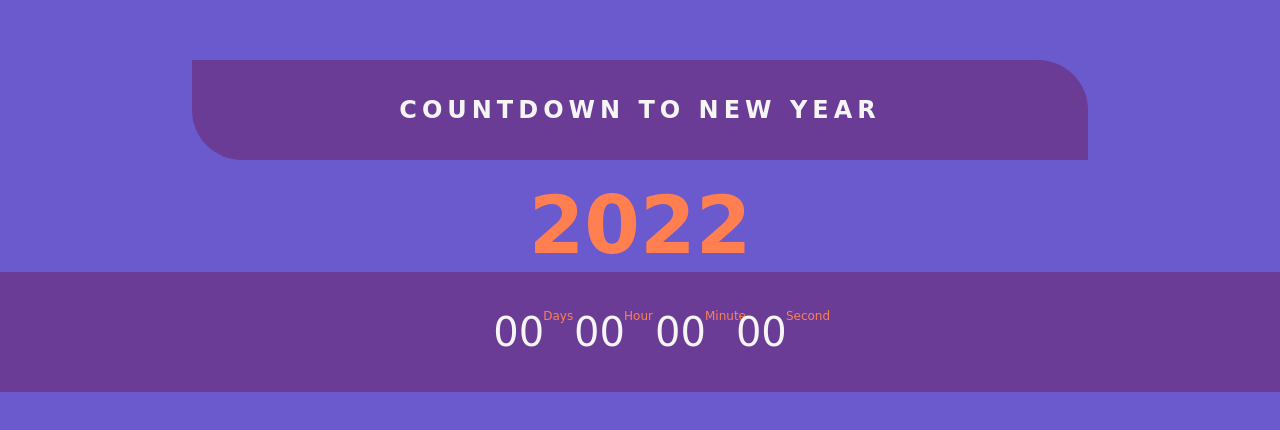
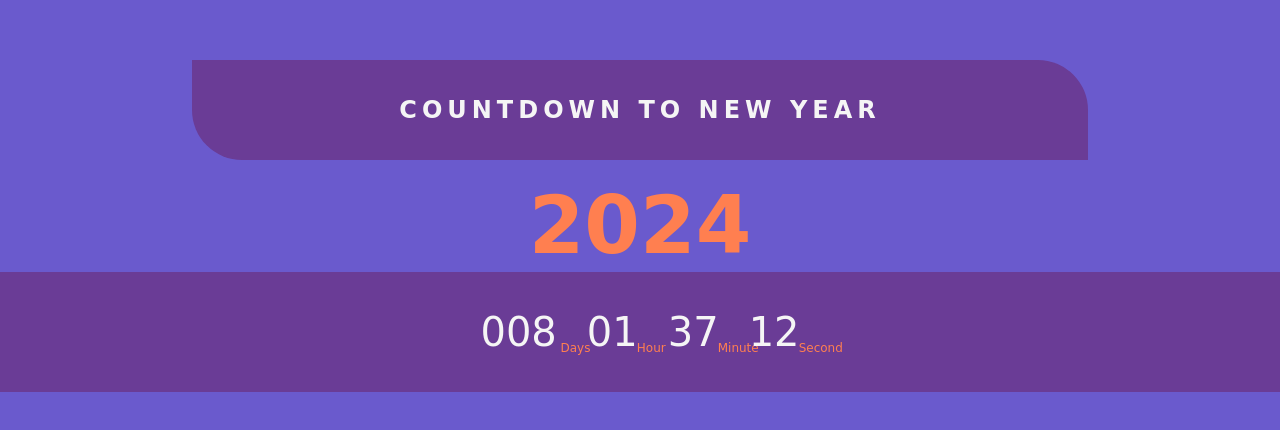
Before and after one commit to MEN-NESALY/New-Year-CountDown, a plain HTML site: page index.html in a window 1280 px wide. Shown: the part 184-614 px from the top of the page. Drawn offline with Linux system fonts and the light colour scheme.

Commit message:
add new file app.js and modified style.css

```diff
--- a/app.js
+++ b/app.js
@@ -0,0 +1,33 @@
+const dayEl = document.getElementById("day");
+const hourEl = document.getElementById("hour");
+const minuteEl = document.getElementById("minute");
+const secondEl = document.getElementById("second");
+
+const newYearTime = new Date("Jan 1, 2025 00:00:00").getTime();
+
+updateCountdown();
+function updateCountdown() {
+  const now = new Date().getTime();
+  const gap = newYearTime - now;
+
+  const second = 1000;
+  const minute = second * 60;
+  const hour = minute * 60;
+  const day = hour * 24;
+
+  const d = Math.floor(gap / day);
+  const h = Math.floor((gap % day) / hour);
+  const m = Math.floor((gap % hour) / minute);
+  const s = Math.floor((gap % minute) / second);
+
+  d < 10
+    ? (dayEl.innerText = "00" + d)
+    : d < 100
+    ? (dayEl.innerText = "0" + d)
+    : (dayEl.innerText = d);
+  h < 10 ? (hourEl.innerText = "0" + h) : (hourEl.innerText = h);
+  m < 10 ? (minuteEl.innerText = "0" + m) : (minuteEl.innerText = m);
+  s < 10 ? (secondEl.innerText = "0" + s) : (secondEl.innerText = s);
+
+  setTimeout(updateCountdown, 1000);
+}
--- a/index.html
+++ b/index.html
@@ -8,7 +8,7 @@
   </head>
   <body>
     <h2>CountDown to new year</h2>
-    <div class="year">2022</div>
+    <div class="year">2024</div>
     <div class="countdown">
       <div id="day">00</div>
       <div id="hour">00</div>
--- a/style.css
+++ b/style.css
@@ -45,9 +45,6 @@ h2 {
 
 .countdown div::before {
   content: "";
-  position: absolute;
-  top: 0;
-  left: 50px;
   font-size: 12px;
   text-transform: capitalize;
   color: coral;
@@ -55,16 +52,28 @@ h2 {
 
 #day::before {
   content: "days ";
+  position: absolute;
+  bottom: 0;
+  left: 80px;
 }
 
 #hour::before {
   content: "hour";
+  position: absolute;
+  bottom: 0;
+  left: 50px;
 }
 
 #minute::before {
   content: "minute";
+  position: absolute;
+  bottom: 0;
+  left: 50px;
 }
 
 #second::before {
   content: "second";
+  position: absolute;
+  bottom: 0;
+  left: 50px;
 }
```
